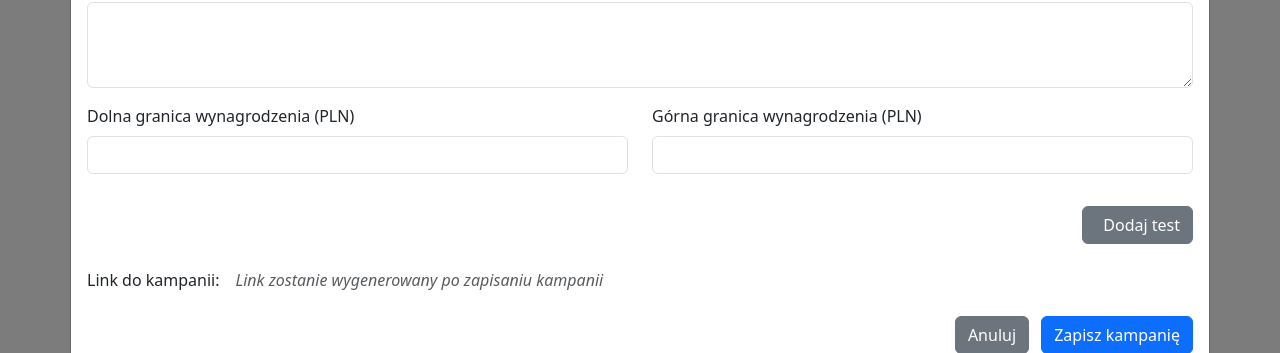
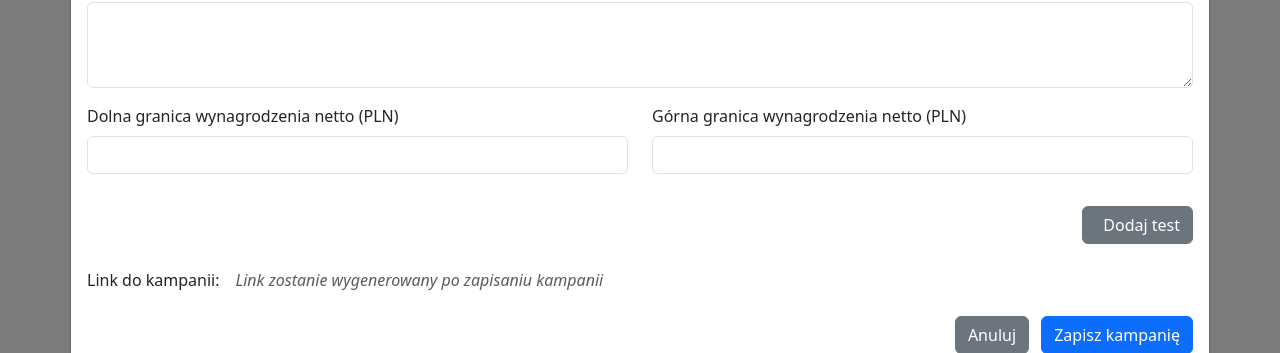
Before and after one commit to avena-robotics/AI_REKRUTER, a Flask app: page /campaigns/ in a window 1280 px wide, after a click on "Dodaj kampanię". Shown: the part 838-1191 px from the top of the page. Run offline with Flask 3, Linux system fonts and the light colour scheme; data that the repository does not hold is empty; parts of the project's set-up code (start-up, migrations or seed data) failed here and were passed over; some libraries are stand-ins or nearby versions.

Commit message:
Added netto info

```diff
--- a/app/templates/campaigns/list.html
+++ b/app/templates/campaigns/list.html
@@ -1117,11 +1117,11 @@
 
                     <div class="row">
                         <div class="col-md-6 mb-3">
-                            <label for="salary_range_min" class="form-label">Dolna granica wynagrodzenia (PLN)</label>
+                            <label for="salary_range_min" class="form-label">Dolna granica wynagrodzenia netto (PLN)</label>
                             <input type="number" class="form-control" id="salary_range_min" name="salary_range_min">
                         </div>
                         <div class="col-md-6 mb-3">
-                            <label for="salary_range_max" class="form-label">Górna granica wynagrodzenia (PLN)</label>
+                            <label for="salary_range_max" class="form-label">Górna granica wynagrodzenia netto (PLN)</label>
                             <input type="number" class="form-control" id="salary_range_max" name="salary_range_max">
                         </div>
                     </div>
@@ -1233,11 +1233,11 @@
 
                     <div class="row">
                         <div class="col-md-6 mb-3">
-                            <label for="edit_salary_range_min" class="form-label">Dolna granica wynagrodzenia (PLN)</label>
+                            <label for="edit_salary_range_min" class="form-label">Dolna granica wynagrodzenia netto (PLN)</label>
                             <input type="number" class="form-control" id="edit_salary_range_min" name="salary_range_min">
                         </div>
                         <div class="col-md-6 mb-3">
-                            <label for="edit_salary_range_max" class="form-label">Górna granica wynagrodzenia (PLN)</label>
+                            <label for="edit_salary_range_max" class="form-label">Górna granica wynagrodzenia netto (PLN)</label>
                             <input type="number" class="form-control" id="edit_salary_range_max" name="salary_range_max">
                         </div>
                     </div>
```
Also changed, not shown: app/templates/tests/survey.html (+4 -4 lines).
